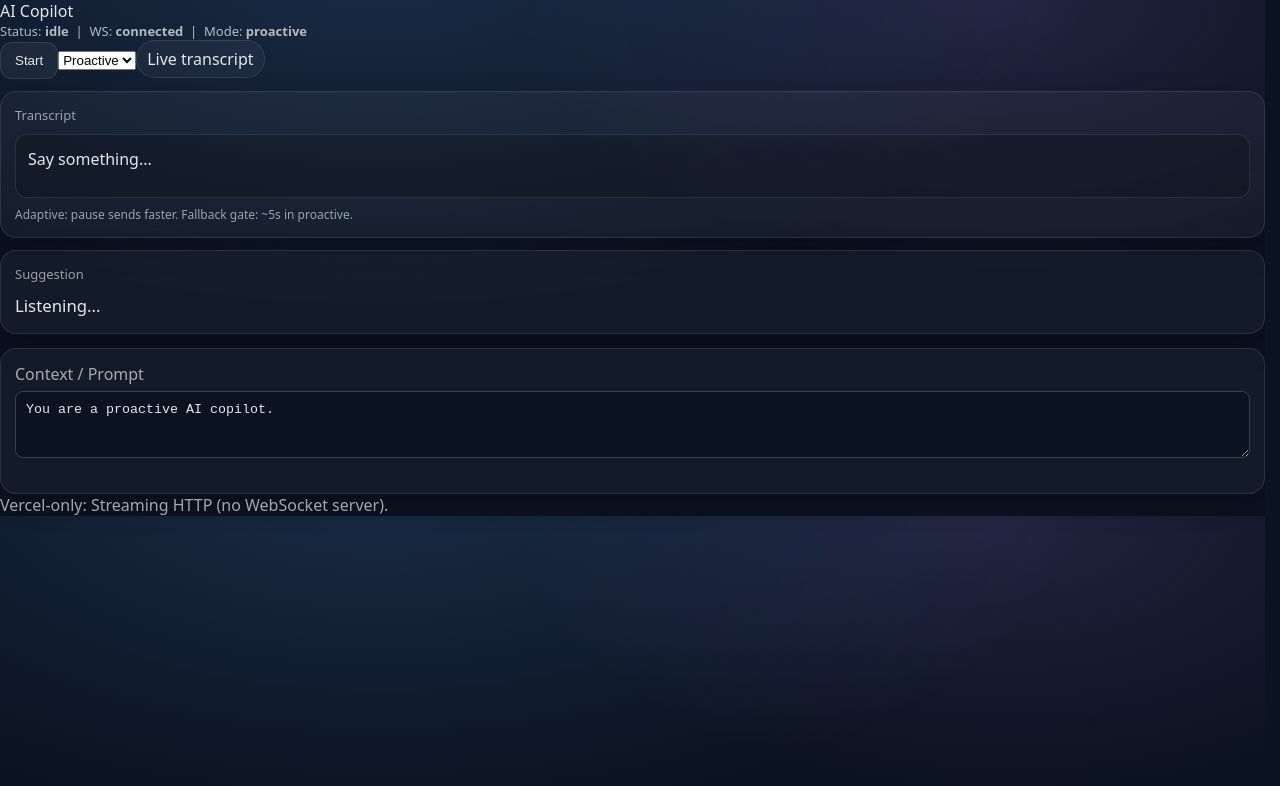
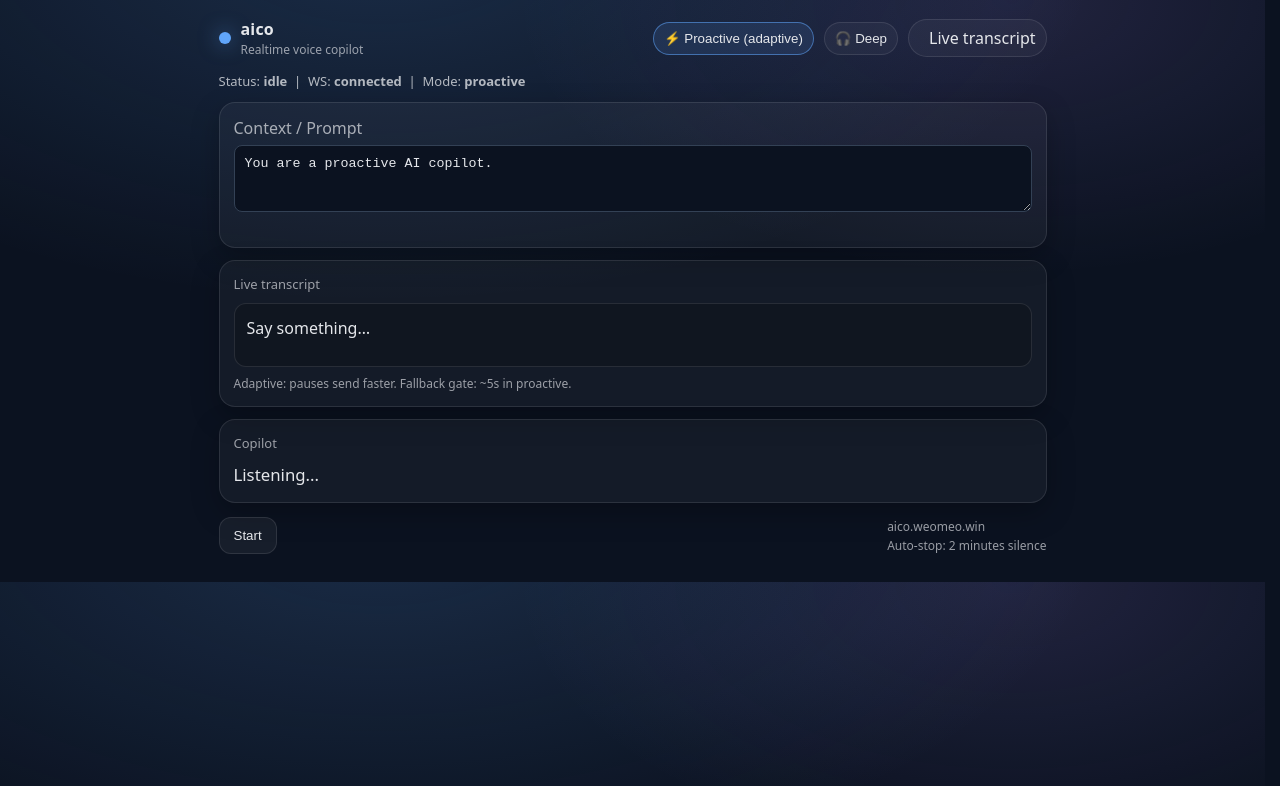
Before and after one commit to hosseinayoubi/aicov, a React (Vite) app: page / in a window 1280 px wide. Shown: the top 786 px of the page. Built offline with nearby package versions, Linux system fonts and the light colour scheme.

Commit message:
Update App.jsx

```diff
--- a/src/App.jsx
+++ b/src/App.jsx
@@ -7,7 +7,6 @@ function makeId() {
   return Math.random().toString(16).slice(2) + Date.now().toString(16);
 }
 
-// simple stable hash for dedupe
 function hashText(s) {
   const str = String(s || "");
   let h = 2166136261;
@@ -18,56 +17,70 @@ function hashText(s) {
   return (h >>> 0).toString(16);
 }
 
+const AUTO_STOP_MS = 2 * 60 * 1000; // 2 minutes
+
 export default function App() {
-  const [status, setStatus] = useState("idle"); // idle | unsupported | listening | thinking | replying | backend_error
-  const [wsStatus, setWsStatus] = useState("connected"); // reuse UI label: connected | error
+  const [status, setStatus]           = useState("idle");
+  const [wsStatus, setWsStatus]       = useState("connected");
   const [systemPrompt, setSystemPrompt] = useState("You are a proactive AI copilot.");
-  const [mode, setMode] = useState("proactive"); // proactive | deep
-
-  // ✅ Toggle برای Live Transcript
-  const [showLive, setShowLive] = useState(false);
-
-  // transcript
-  const [finalText, setFinalText] = useState("");
+  const [mode, setMode]               = useState("proactive");
+  const [showLive, setShowLive]       = useState(true);
+  const [finalText, setFinalText]     = useState("");
   const [interimText, setInterimText] = useState("");
-
-  // reply
-  const [reply, setReply] = useState("");
-  const [liveReply, setLiveReply] = useState("");
+  const [reply, setReply]             = useState("");
+  const [liveReply, setLiveReply]     = useState("");
   const [isListening, setIsListening] = useState(false);
 
-  const recognitionRef = useRef(null);
+  // ── Refs to prevent stale closures inside async / event handlers ──
+  const isListeningRef   = useRef(false);
+  const showLiveRef      = useRef(true);
+  const modeRef          = useRef("proactive");
+  const systemPromptRef  = useRef("You are a proactive AI copilot.");
 
-  // Buffers
-  const bufferFinalRef = useRef("");
-  const lastSentHashRef = useRef("");
+  const recognitionRef      = useRef(null);
+  const bufferFinalRef      = useRef("");
+  const lastSentHashRef     = useRef("");
+  const shortSilenceTimerRef = useRef(null);
+  const longGateTimerRef    = useRef(null);
+  const typeTimerRef        = useRef(null);
+  const lastRequestIdRef    = useRef("");
+  const abortRef            = useRef(null);
+  const autoStopTimerRef    = useRef(null);
 
-  // timers (adaptive/proactive)
-  const shortSilenceTimerRef = useRef(null);
-  const longGateTimerRef = useRef(null);
+  // Keep refs in sync
+  useEffect(() => { isListeningRef.current = isListening; }, [isListening]);
+  useEffect(() => { showLiveRef.current = showLive; if (!showLive) setInterimText(""); }, [showLive]);
+  useEffect(() => { modeRef.current = mode; }, [mode]);
+  useEffect(() => { systemPromptRef.current = systemPrompt; }, [systemPrompt]);
 
-  // reply typing effect
-  const typeTimerRef = useRef(null);
-
-  // request tracking / cancellation
-  const lastRequestIdRef = useRef("");
-  const abortRef = useRef(null);
-
-  const API_URL = useMemo(() => "/api/stream", []);
-
+  // ── Timers ──────────────────────────────────────────────────────────
   function clearAdaptiveTimers() {
-    if (shortSilenceTimerRef.current) clearTimeout(shortSilenceTimerRef.current);
-    if (longGateTimerRef.current) clearTimeout(longGateTimerRef.current);
+    clearTimeout(shortSilenceTimerRef.current);
+    clearTimeout(longGateTimerRef.current);
     shortSilenceTimerRef.current = null;
-    longGateTimerRef.current = null;
+    longGateTimerRef.current     = null;
   }
 
+  function resetAutoStop() {
+    clearTimeout(autoStopTimerRef.current);
+    autoStopTimerRef.current = setTimeout(() => {
+      if (!isListeningRef.current) return;
+      // Inline stop (avoids stale closure on stopListening)
+      isListeningRef.current = false;
+      setIsListening(false);
+      setStatus("idle");
+      clearAdaptiveTimers();
+      bufferFinalRef.current = "";
+      try { recognitionRef.current?.stop?.(); } catch {}
+    }, AUTO_STOP_MS);
+  }
+
+  // ── Typewriter effect ───────────────────────────────────────────────
   function startTypeReply(text) {
     const words = String(text || "").split(/\s+/).filter(Boolean);
     let i = 0;
     setLiveReply("");
-    if (typeTimerRef.current) clearInterval(typeTimerRef.current);
-
+    clearInterval(typeTimerRef.current);
     typeTimerRef.current = setInterval(() => {
       i++;
       setLiveReply(words.slice(0, i).join(" "));
@@ -78,21 +91,19 @@ export default function App() {
     }, 30);
   }
 
+  // ── Backend streaming ───────────────────────────────────────────────
   async function sendToBackend(text) {
     const clean = String(text || "").trim();
     if (!clean) return;
 
-    // dedupe: avoid sending near-identical text bursts
     const h = hashText(clean);
     if (h === lastSentHashRef.current) return;
     lastSentHashRef.current = h;
 
-    // abort previous in-flight request (keep UI snappy)
     if (abortRef.current) abortRef.current.abort();
     const controller = new AbortController();
-    abortRef.current = controller;
-
-    const requestId = makeId();
+    abortRef.current  = controller;
+    const requestId   = makeId();
     lastRequestIdRef.current = requestId;
 
     setStatus("thinking");
@@ -101,31 +112,27 @@ export default function App() {
     setLiveReply("");
 
     try {
-      const res = await fetch(API_URL, {
-        method: "POST",
+      const res = await fetch("/api/stream", {
+        method : "POST",
         headers: { "Content-Type": "application/json" },
-        body: JSON.stringify({
-          text: clean,
-          system: systemPrompt,
-          mode,
+        body   : JSON.stringify({
+          text  : clean,
+          system: systemPromptRef.current,
+          mode  : modeRef.current,
           requestId,
         }),
         signal: controller.signal,
       });
 
       if (!res.ok || !res.body) {
-        const t = await res.text().catch(() => "");
-        console.error("API error:", res.status, t);
         setWsStatus("error");
         setStatus("backend_error");
         return;
       }
 
-      // Stream plain text
-      const reader = res.body.getReader();
+      const reader  = res.body.getReader();
       const decoder = new TextDecoder();
       let acc = "";
-
       setStatus("replying");
 
       while (true) {
@@ -133,20 +140,16 @@ export default function App() {
         if (done) break;
         const chunk = decoder.decode(value, { stream: true });
         if (!chunk) continue;
-
-        // ignore if a newer request started
         if (lastRequestIdRef.current !== requestId) return;
-
         acc += chunk;
         setLiveReply(acc);
       }
 
       if (lastRequestIdRef.current !== requestId) return;
-
       const final = String(acc || "").trim();
       setReply(final);
       startTypeReply(final);
-      setStatus("replying");
+      setStatus(isListeningRef.current ? "listening" : "idle");
     } catch (e) {
       if (e?.name === "AbortError") return;
       console.error("Fetch failed:", e);
@@ -155,82 +158,68 @@ export default function App() {
     }
   }
 
-  // ✅ Adaptive proactive:
-  // - If user pauses ~700ms after a final chunk => send immediately (feels fast)
-  // - Otherwise enforce 5s gate in proactive (fallback)
+  // ── Adaptive send scheduler ─────────────────────────────────────────
   function scheduleAdaptiveFlush() {
-    const text = (bufferFinalRef.current || "").trim();
-    if (!text) return;
-
+    if (!(bufferFinalRef.current || "").trim()) return;
     clearAdaptiveTimers();
 
-    // pause trigger (fast)
+    // Fast path: send after 700ms pause
     shortSilenceTimerRef.current = setTimeout(() => {
       const t = (bufferFinalRef.current || "").trim();
-      if (t) {
-        bufferFinalRef.current = "";
-        sendToBackend(t);
-      }
+      if (t) { bufferFinalRef.current = ""; sendToBackend(t); }
     }, 700);
 
-    // fallback gate
+    // Fallback gate
     longGateTimerRef.current = setTimeout(() => {
       const t = (bufferFinalRef.current || "").trim();
-      if (t) {
-        bufferFinalRef.current = "";
-        sendToBackend(t);
-      }
-    }, mode === "proactive" ? 5000 : 2000);
+      if (t) { bufferFinalRef.current = ""; sendToBackend(t); }
+    }, modeRef.current === "proactive" ? 5000 : 2000);
   }
 
+  // ── Speech Recognition ──────────────────────────────────────────────
   function initSpeech() {
-    const SpeechRecognition =
-      window.SpeechRecognition || window.webkitSpeechRecognition || null;
+    const SR = window.SpeechRecognition || window.webkitSpeechRecognition;
+    if (!SR) { setStatus("unsupported"); return; }
 
-    if (!SpeechRecognition) {
-      setStatus("unsupported");
-      return;
-    }
-
-    const rec = new SpeechRecognition();
-    rec.continuous = true;
+    const rec = new SR();
+    rec.continuous     = true;
     rec.interimResults = true;
-    rec.lang = "en-US";
+    rec.lang           = "en-US";
 
     rec.onresult = (e) => {
-      let interim = "";
+      let interim  = "";
       let newFinal = "";
-
       for (let i = e.resultIndex; i < e.results.length; i++) {
         const r = e.results[i];
         const t = r?.[0]?.transcript || "";
         if (r.isFinal) newFinal += " " + t;
-        else interim += " " + t;
+        else            interim  += " " + t;
       }
+      const cleanFinal   = newFinal.trim();
+      const cleanInterim = interim.trim();
 
-      const cleanFinal = String(newFinal || "").trim();
-      const cleanInterim = String(interim || "").trim();
-
-      // ✅ always keep finalText accurate (even when showLive is off)
       if (cleanFinal) {
-        setFinalText((prev) => (prev ? (prev + " " + cleanFinal).trim() : cleanFinal));
+        setFinalText((prev) => (prev ? prev + " " + cleanFinal : cleanFinal).trim());
         bufferFinalRef.current = (bufferFinalRef.current + " " + cleanFinal).trim();
         scheduleAdaptiveFlush();
+        resetAutoStop();
       }
-
-      // ✅ only show interim when Live is ON
-      setInterimText(showLive ? cleanInterim : "");
+      setInterimText(showLiveRef.current ? cleanInterim : "");
     };
 
-    rec.onerror = (err) => {
-      console.error("Speech error:", err);
-      setStatus("idle");
-      setIsListening(false);
+    rec.onerror = (e) => {
+      console.error("Speech error:", e.error);
+      if (e.error === "not-allowed" || e.error === "service-not-allowed") {
+        setStatus("unsupported");
+        setIsListening(false);
+        isListeningRef.current = false;
+      }
+      // 'no-speech' is expected during silence – let onend handle restart
     };
 
     rec.onend = () => {
-      // If still supposed to listen, auto-restart (Chrome may stop after pauses)
-      if (isListening) {
+      // Chrome stops recognition after pauses; restart if still listening
+      if (isListeningRef.current) {
         try { rec.start(); } catch {}
       }
     };
@@ -241,106 +230,142 @@ export default function App() {
   useEffect(() => {
     initSpeech();
     return () => {
+      isListeningRef.current = false;
       try { recognitionRef.current?.stop?.(); } catch {}
       if (abortRef.current) abortRef.current.abort();
       clearAdaptiveTimers();
-      if (typeTimerRef.current) clearInterval(typeTimerRef.current);
+      clearInterval(typeTimerRef.current);
+      clearTimeout(autoStopTimerRef.current);
     };
     // eslint-disable-next-line react-hooks/exhaustive-deps
   }, []);
 
-  useEffect(() => {
-    // when toggling live transcript off, hide interim immediately
-    if (!showLive) setInterimText("");
-  }, [showLive]);
-
+  // ── Controls ────────────────────────────────────────────────────────
   function startListening() {
     if (!recognitionRef.current) return;
     setFinalText("");
     setInterimText("");
-    bufferFinalRef.current = "";
+    bufferFinalRef.current   = "";
+    lastSentHashRef.current  = "";
     clearAdaptiveTimers();
     setReply("");
     setLiveReply("");
     setStatus("listening");
     setIsListening(true);
-
-    try {
-      recognitionRef.current.start();
-    } catch (e) {
-      // start() can throw if called twice quickly
-      console.warn("start failed:", e);
-    }
+    isListeningRef.current = true;
+    resetAutoStop();
+    try { recognitionRef.current.start(); } catch {}
   }
 
   function stopListening() {
+    isListeningRef.current = false;
     setIsListening(false);
     setStatus("idle");
     clearAdaptiveTimers();
-
-    // flush any remaining buffer once
+    clearTimeout(autoStopTimerRef.current);
     const t = (bufferFinalRef.current || "").trim();
     bufferFinalRef.current = "";
     if (t) sendToBackend(t);
-
-    try {
-      recognitionRef.current?.stop?.();
-    } catch {}
+    try { recognitionRef.current?.stop?.(); } catch {}
   }
 
   const transcriptToShow = useMemo(() => {
-    if (showLive) {
-      return [finalText, interimText].filter(Boolean).join(" ").trim();
-    }
+    if (showLive) return [finalText, interimText].filter(Boolean).join(" ").trim();
     return finalText;
   }, [finalText, interimText, showLive]);
 
+  const unsupported = status === "unsupported";
+
+  // ── Render ──────────────────────────────────────────────────────────
   return (
-    <div className="wrap">
-      <div className="top">
-        <div className="title">AI Copilot</div>
-        <StatusBar status={status} wsStatus={wsStatus} mode={mode} />
-      </div>
+    <div className="appShell">
 
-      <div className="row">
-        <button
-          className={"btn " + (isListening ? "btnStop" : "btnStart")}
-          onClick={isListening ? stopListening : startListening}
-        >
-          {isListening ? "Stop" : "Start"}
-        </button>
-
-        <select className="select" value={mode} onChange={(e) => setMode(e.target.value)}>
-          <option value="proactive">Proactive</option>
-          <option value="deep">Deep</option>
-        </select>
-
-        <label className="toggle">
-          <input type="checkbox" checked={showLive} onChange={(e) => setShowLive(e.target.checked)} />
-          <span>Live transcript</span>
-        </label>
-      </div>
-
-      <div className="grid">
-        <div className="card">
-          <div className="cardTitle">Transcript</div>
-          <div className="transcriptBox">{transcriptToShow || "Say something..."}</div>
-          <div className="hint">Adaptive: pause sends faster. Fallback gate: ~5s in proactive.</div>
+      {/* ── Header ── */}
+      <div className="appTop">
+        <div className="brand">
+          <div className={`logoDot${isListening ? " logoDotActive" : ""}`} />
+          <div>
+            <div className="brandTitle">aico</div>
+            <div className="brandSub">Realtime voice copilot</div>
+          </div>
         </div>
 
-        <div className="card">
-          <div className="cardTitle">Suggestion</div>
-          <SuggestionPanel text={liveReply || reply} />
+        <div className="controlsRow">
+          <button
+            className={`chip${mode === "proactive" ? " active" : ""}`}
+            onClick={() => setMode("proactive")}
+          >
+            ⚡ Proactive{mode === "proactive" ? " (adaptive)" : ""}
+          </button>
+          <button
+            className={`chip${mode === "deep" ? " active" : ""}`}
+            onClick={() => setMode("deep")}
+          >
+            🎧 Deep
+          </button>
+          <label className="toggle">
+            <input
+              type="checkbox"
+              checked={showLive}
+              onChange={(e) => setShowLive(e.target.checked)}
+            />
+            <span className="toggleTrack" />
+            <span className="toggleLabel">Live transcript</span>
+          </label>
         </div>
       </div>
 
-      <div className="card" style={{ marginTop: 14 }}>
+      {/* ── Status bar ── */}
+      <StatusBar status={status} wsStatus={wsStatus} mode={mode} />
+
+      {/* ── Context / Prompt ── */}
+      <div className="card">
         <ChatBox systemPrompt={systemPrompt} setSystemPrompt={setSystemPrompt} />
       </div>
 
-      <div className="foot">
-        <span style={{ opacity: 0.7 }}>Vercel-only: Streaming HTTP (no WebSocket server).</span>
+      {/* ── Live transcript ── */}
+      <div className="card">
+        <div className="cardTitle">Live transcript</div>
+        <div className="transcriptBox">
+          {transcriptToShow || <span className="placeholder">Say something…</span>}
+        </div>
+        <div className="hint">
+          Adaptive: pauses send faster. Fallback gate: ~5s in proactive.
+        </div>
       </div>
+
+      {/* ── Copilot suggestion ── */}
+      <div className="card">
+        <div className="cardTitle">Copilot</div>
+        <SuggestionPanel
+          text={liveReply || reply}
+          isListening={isListening}
+          status={status}
+        />
+      </div>
+
+      {/* ── Footer ── */}
+      <div className="bottomBar">
+        {unsupported ? (
+          <span className="unsupportedNote">
+            ⚠️ Speech recognition not supported in this browser.
+          </span>
+        ) : (
+          <>
+            <button
+              className={`btn${isListening ? " btnStop" : " btnStart"}`}
+              onClick={isListening ? stopListening : startListening}
+            >
+              {isListening ? "Stop" : "Start"}
+            </button>
+          </>
+        )}
+        <div className="meta">
+          <span>aico.weomeo.win</span>
+          <span>Auto-stop: 2 minutes silence</span>
+        </div>
+      </div>
+
     </div>
   );
 }
```
